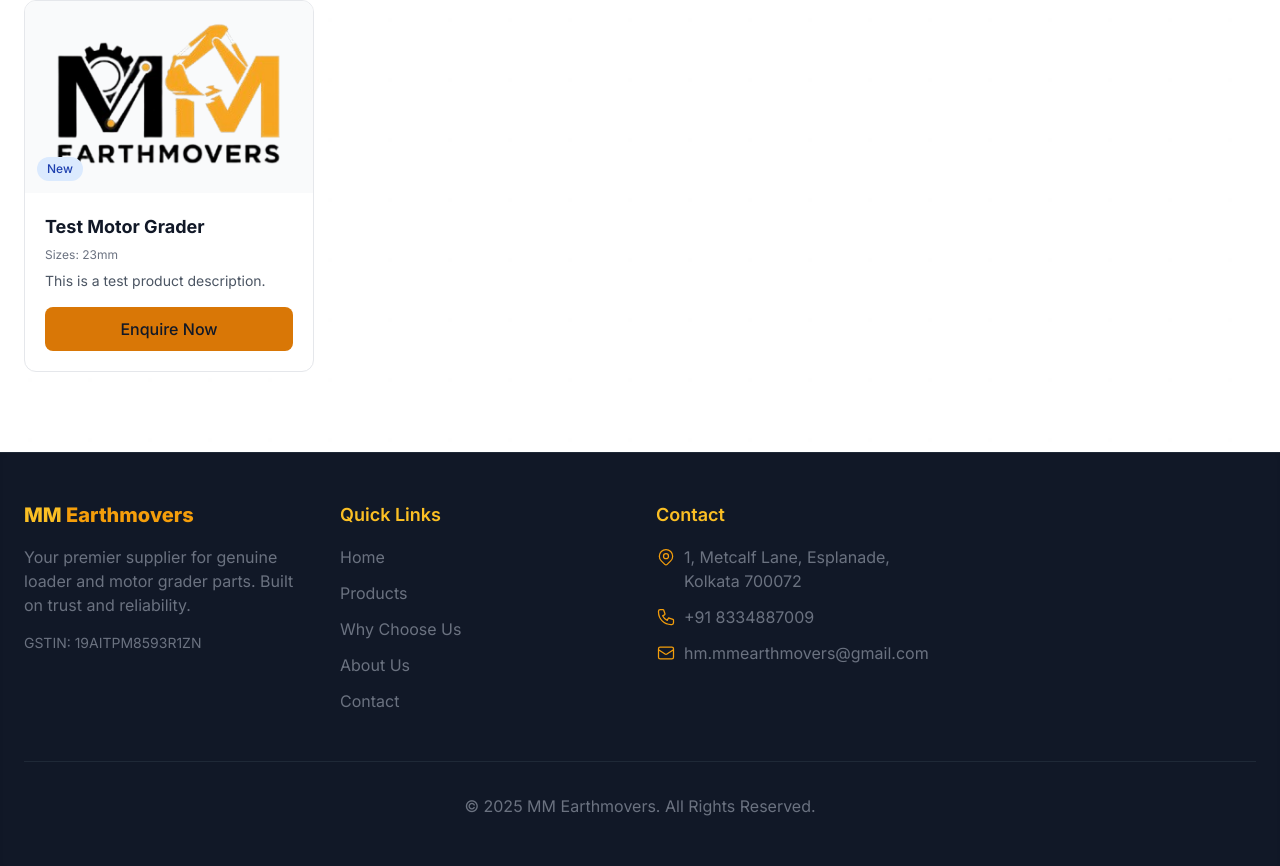
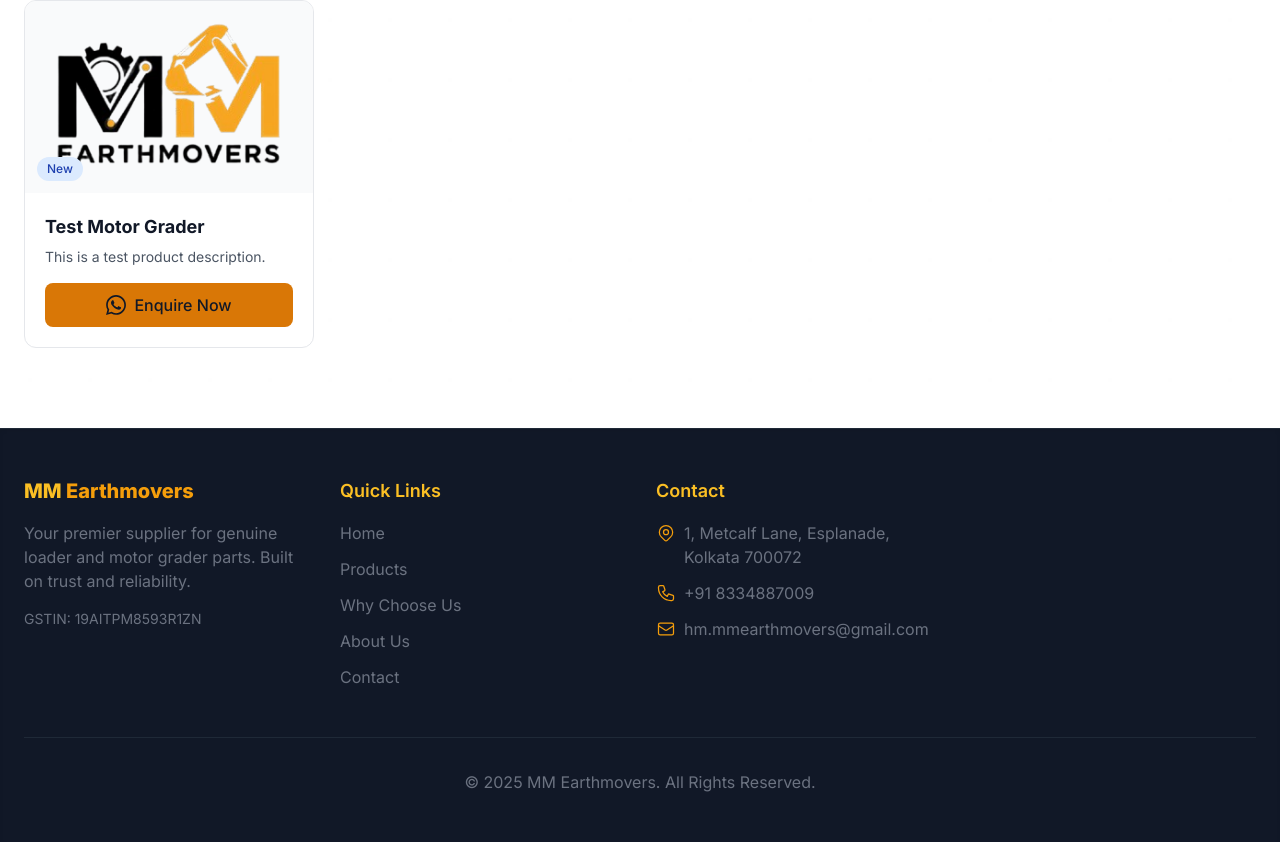
Before and after one commit to bhuvi28/mm-earthmovers, a Next.js app: page /products in a window 1280 px wide. Shown: the part 870-1736 px from the top of the page. After the commit the page ends 1712 px from the top, so only its background shows below. Built offline with nearby package versions, Linux system fonts and the light colour scheme.

Commit message:
Send to whatsapp

```diff
--- a/components/ProductsPage.tsx
+++ b/components/ProductsPage.tsx
@@ -10,7 +10,7 @@
   title: string
   category: string
   brand?: string
-  sizes?: string[]
+  part_number?: string
   image: string
   content: string
   oemRef?: string
@@ -97,11 +97,11 @@
     }
   }
 
-  const handleProductEnquire = (productName: string, oemRef: string) => {
-    // Navigate to contact section on home page
-    router.push(`/#contact`)
-    // We might need a way to pass the message, but for now just linking to contact is fine.
-    // Or we could use a query param ?enquire=... and handle it in Home.
+  const handleProductEnquire = (productName: string, partNumber?: string) => {
+    const phoneNumber = "8334887009" // Replace with actual number
+    const message = `Hi, I am interested in ${productName}${partNumber ? ` (Part #: ${partNumber})` : ''}. Please provide more details.`
+    const whatsappUrl = `https://wa.me/${phoneNumber}?text=${encodeURIComponent(message)}`
+    window.open(whatsappUrl, '_blank')
   }
 
   return (
@@ -267,14 +267,17 @@
                   <div className="p-5 flex-grow flex flex-col">
                     <h3 className="text-lg font-bold text-gray-900 mb-1.5">{product.title}</h3>
                     {product.oemRef && <p className="text-xs text-gray-500 font-mono mb-3">Ref: {product.oemRef}</p>}
-                    {product.sizes && product.sizes.length > 0 && (
-                      <p className="text-xs text-gray-500 mb-2">Sizes: {product.sizes.join(', ')}</p>
+                    {product.part_number && (
+                      <p className="text-xs text-gray-500 mb-2">Part #: {product.part_number}</p>
                     )}
                     <p className="text-gray-600 text-sm flex-grow mb-4 line-clamp-2">{product.content}</p>
                     <button
-                      onClick={() => handleProductEnquire(product.title, product.oemRef || '')}
-                      className="w-full py-2.5 bg-amber-600 hover:bg-amber-700 text-white font-medium rounded-lg transition-all duration-200 hover:shadow-md mt-auto"
+                      onClick={() => handleProductEnquire(product.title, product.part_number)}
+                      className="w-full py-2.5 bg-amber-600 hover:bg-amber-700 text-white font-medium rounded-lg transition-all duration-200 hover:shadow-md mt-auto flex items-center justify-center gap-2"
                     >
+                      <svg className="w-5 h-5" fill="currentColor" viewBox="0 0 24 24">
+                        <path d="M.057 24l1.687-6.163c-1.041-1.804-1.588-3.849-1.587-5.946.003-6.556 5.338-11.891 11.893-11.891 3.181.001 6.167 1.24 8.413 3.488 2.245 2.248 3.481 5.236 3.48 8.414-.003 6.557-5.338 11.892-11.893 11.892-1.99-.001-3.951-.5-5.688-1.448l-6.305 1.654zm6.597-3.807c1.676.995 3.276 1.591 5.392 1.592 5.448 0 9.886-4.434 9.889-9.885.002-5.462-4.415-9.89-9.881-9.892-5.452 0-9.887 4.434-9.889 9.884-.001 2.225.651 3.891 1.746 5.634l-.999 3.648 3.742-.981zm11.387-5.464c-.074-.124-.272-.198-.57-.347-.297-.149-1.758-.868-2.031-.967-.272-.099-.47-.149-.669.149-.198.297-.768.967-.941 1.165-.173.198-.347.223-.644.074-.297-.149-1.255-.462-2.39-1.475-.883-.788-1.48-1.761-1.653-2.059-.173-.297-.018-.458.13-.606.134-.133.297-.347.446-.521.151-.172.2-.296.3-.495.099-.198.05-.372-.025-.521-.075-.148-.669-1.611-.916-2.206-.242-.579-.487-.501-.669-.51l-.57-.01c-.198 0-.52.074-.792.372-.272.297-1.04 1.016-1.04 2.479 0 1.462 1.065 2.875 1.213 3.074.149.198 2.095 3.2 5.076 4.487.709.306 1.263.489 1.694.626.712.226 1.36.194 1.872.118.571-.085 1.758-.719 2.006-1.413.248-.695.248-1.29.173-1.414z"/>
+                      </svg>
                       Enquire Now
                     </button>
                   </div>
--- a/lib/products.ts
+++ b/lib/products.ts
@@ -9,7 +9,7 @@
   title: string;
   category: string;
   brand?: string;
-  sizes?: string[];
+  part_number?: string;
   image: string;
   content: string;
 }
@@ -34,9 +34,6 @@
 
     // Combine the data with the id
     const data = matterResult.data as any
-    const sizes = typeof data.sizes === 'string'
-      ? data.sizes.split(',').map((s: string) => s.trim()).filter(Boolean)
-      : data.sizes
 
     // Coalesce brand fields
     const brand = data.brand || data.brand_loader || data.brand_grader || data.brand_excavator
@@ -46,7 +43,6 @@
       content: matterResult.content,
       ...data,
       brand,
-      sizes,
     } as Product;
   });
 
--- a/public/admin/config.yml
+++ b/public/admin/config.yml
@@ -40,6 +40,6 @@
           {label: "Kobelco", value: "kobelco"},
           {label: "L&T Komatsu", value: "lt-komatsu"}
         ]}
-      - {label: "Sizes Available", name: "sizes", widget: "string", required: false, hint: "Enter sizes separated by commas (e.g. 10mm, 20mm)"}
+      - {label: "Part Number", name: "part_number", widget: "string", required: false, hint: "Enter part number"}
       - {label: "Product Image", name: "image", widget: "image"}
       - {label: "Description", name: "body", widget: "markdown", required: false}
```
Also changed, not shown: 1 other file (tests, documents, lock files or other folders).
